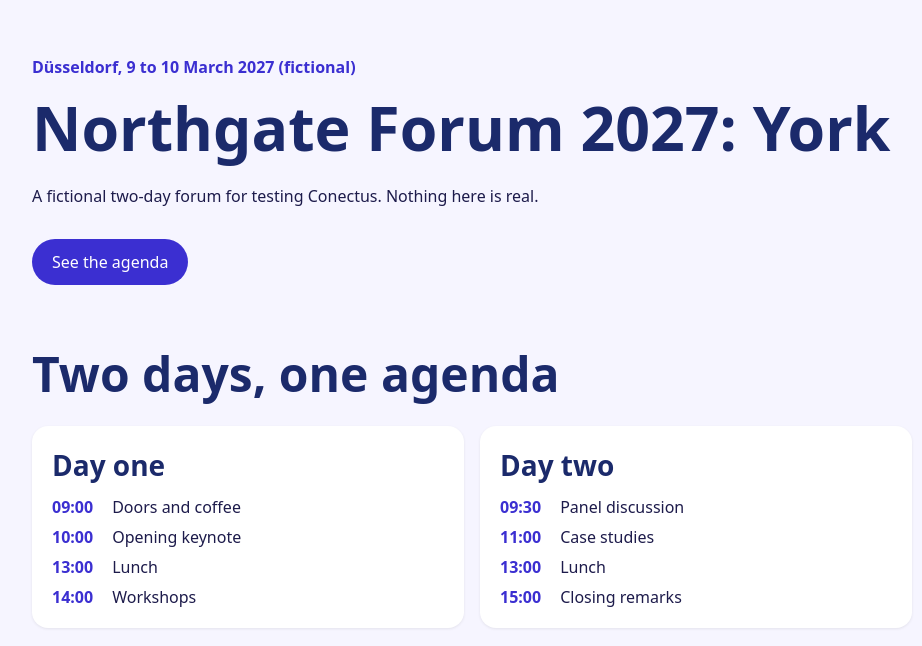
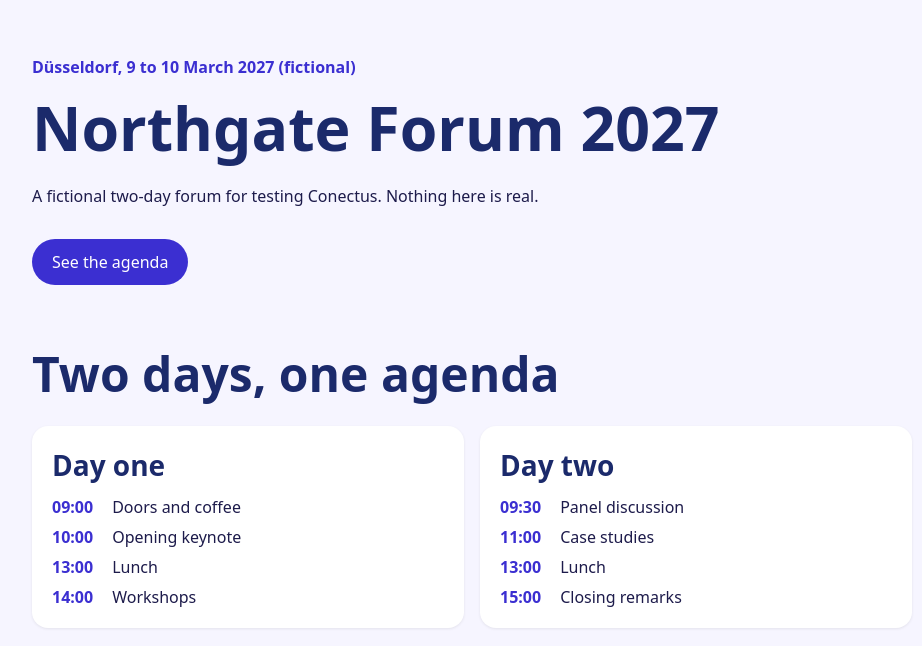
Before and after one commit to codemasterbrown7/conectus-wendy-test-site, a website built with Vite: page index.html in a window 1280 px wide. Shown: the whole page, without its empty margins (168-1090 px from the left). Built offline with nearby package versions, Linux system fonts and the light colour scheme.

Commit message:
Undo: Home page main heading: Northgate Forum 2027: York
Undoes the change merged as 72aa2ec, through Conectus.

```diff
--- a/index.html
+++ b/index.html
@@ -10,7 +10,7 @@
     <main>
       <section class="hero">
         <p class="eyebrow">Düsseldorf, 9 to 10 March 2027 (fictional)</p>
-        <h1>Northgate Forum 2027: York</h1>
+        <h1>Northgate Forum 2027</h1>
         <p>A fictional two-day forum for testing Conectus. Nothing here is real.</p>
         <a class="cta" href="#agenda">See the agenda</a>
       </section>
```
